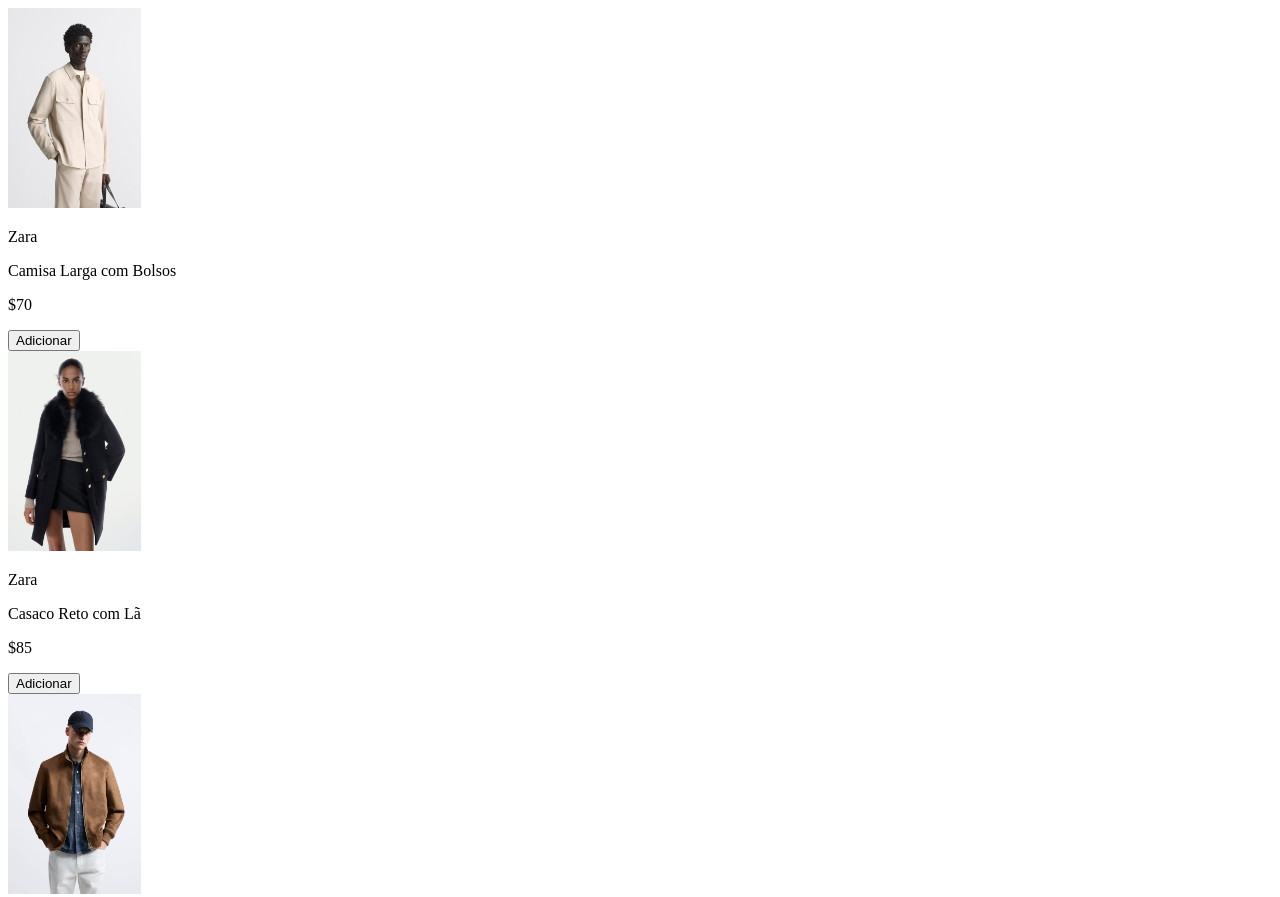
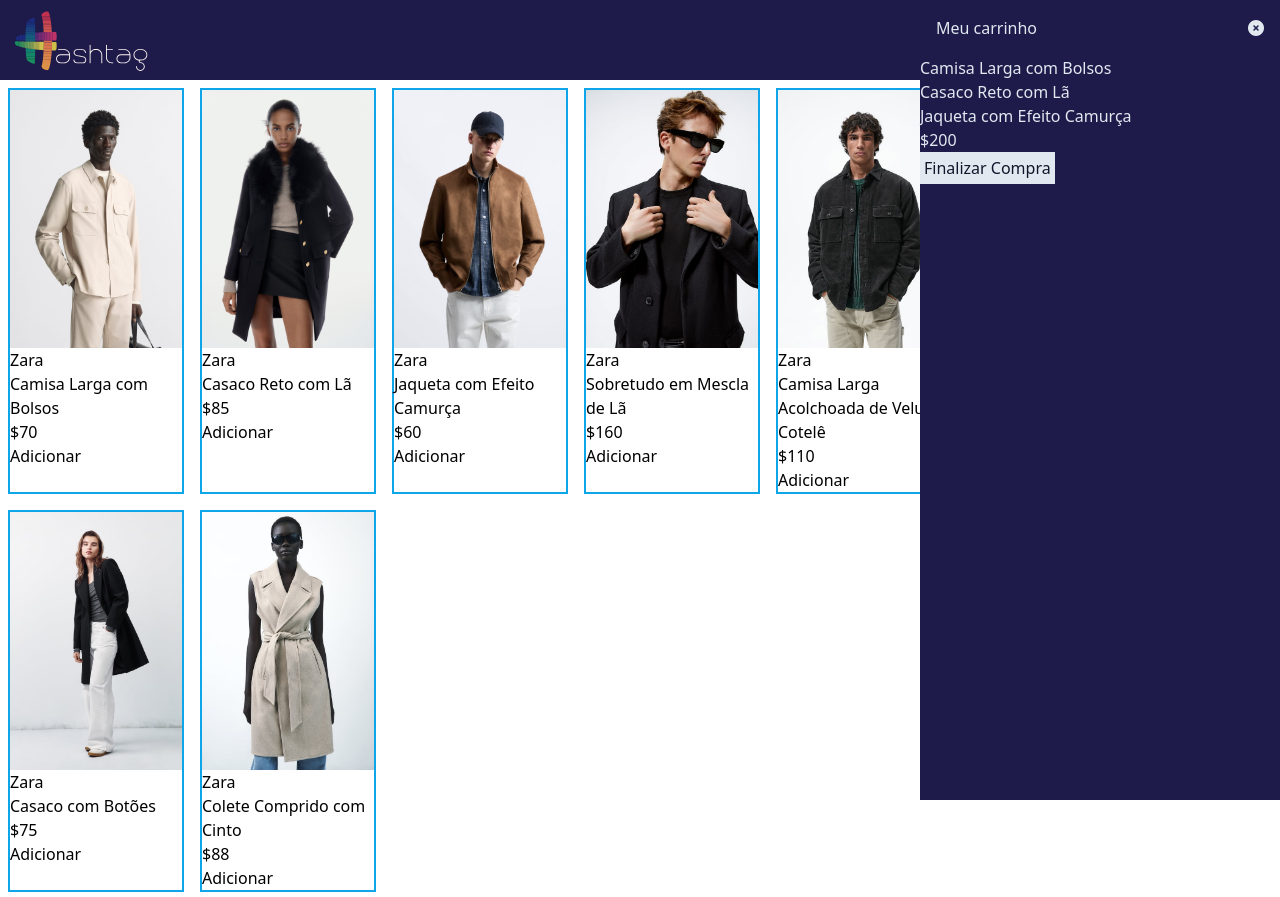
Before and after one commit to Medonca09/e-commerce, a website built with Vite: page index.html in a window 1280 px wide. Shown: the top 897 px of the page. Built offline with nearby package versions, Linux system fonts and the light colour scheme.

Commit message:
criação da inteligência do site

```diff
--- a/index.html
+++ b/index.html
@@ -4,13 +4,36 @@
   <meta charset="UTF-8">
   <meta name="viewport" content="width=device-width, initial-scale=1.0">
   <link rel="stylesheet" href="./style.css">
-  <title>Document</title>
+  <link rel="stylesheet" href="https://cdnjs.cloudflare.com/ajax/libs/font-awesome/6.4.2/css/all.min.css" integrity="sha512-z3gLpd7yknf1YoNbCzqRKc4qyor8gaKU1qmn+CShxbuBusANI9QpRohGBreCFkKxLhei6S9CQXFEbbKuqLg0DA==" crossorigin="anonymous" referrerpolicy="no-referrer" />
+
+  <title>Magazine Hashtag</title>
 </head>
 <body>
-  <header></header>
+  <section id="carrinho" class="fixed top-0 right-[0px] bg-indigo-950 h-screen w-[360px] text-slate-200">
+    <div id="cabecalho-carrinho" class="flex justify-between m-4">
+      <p>Meu carrinho</p>
+      <button id="fechar-carrinho">
+        <i class="fa-solid fa-circle-xmark"></i>
+      </button>
+    </div>
+    <section>
+      <p>Camisa Larga com Bolsos</p>
+      <p>Casaco Reto com Lã</p>
+      <p>Jaqueta com Efeito Camurça</p>
+    </section>
+    <p id="preco-total">$200</p>
+    <button class="bg-slate-200 text-slate-900 p-1">Finalizar Compra</button>
+  </section>
+  <header class="flex bg-indigo-950 p-2 justify-between">
+    <img class="h-16" src="./assets/logo/hashtag.svg" alt="Logo do Magazine Hashtag"/>
+    <div class="text-slate-200 flex gap-2 items-end mx-2">
+      <button id="abrir-carrinho"><i class="fa-solid fa-cart-shopping"></i></button>
+      <button><i class="fa-solid fa-user"></i></button>
+    </div>
+  </header>
   <main>
-    <section id="container-produto"></section>
+    <section id="container-produto" class="flex flex-wrap"></section>
   </main>
-  <script src="./main.js"></script>
+  <script type="module" src="./main.js"></script>
 </body>
 </html>
--- a/main.js
+++ b/main.js
@@ -1,3 +1,5 @@
+import { inicializarCarrinho } from "./src/menuCarrinho";
+
 const catalogo = [
   {
     id: 1,
@@ -66,17 +68,18 @@
 ];
 
 for (const produtoCatalago of catalogo){
-  const cartaoProduto = `<div id="card-produto-1">
+  const cartaoProduto = `<div class="border-solid border-2 border-sky-500 w-44 m-2" id="card-produto-${produtoCatalago.id}">
 <img
   src="./assets/img/${produtoCatalago.imagem}"
-  alt="Produto 1 do Magazine Hashtag"
-  style="height: 200px;"
+  alt="Produto 1 do Magazine Hashtag;"
 />
-<p>${produtoCatalago.marca}</p>
+<p class="marca">${produtoCatalago.marca}</p>
 <p>${produtoCatalago.nome}</p>
 <p>$${produtoCatalago.preco}</p>
 <button>Adicionar</button>
 </div>`;
 
 document.getElementById("container-produto").innerHTML += cartaoProduto;
+
 }
+inicializarCarrinho();
--- a/package.json
+++ b/package.json
@@ -9,6 +9,9 @@
     "preview": "vite preview"
   },
   "devDependencies": {
+    "autoprefixer": "^10.4.15",
+    "postcss": "^8.4.29",
+    "tailwindcss": "^3.3.3",
     "vite": "^4.4.5"
   }
 }
--- /dev/null
+++ b/postcss.config.js
@@ -0,0 +1,6 @@
+export default {
+    plugins: {
+      tailwindcss: {},
+      autoprefixer: {},
+    }
+  }
--- /dev/null
+++ b/src/menuCarrinho.js
@@ -0,0 +1,17 @@
+function abrirCarrinho() {
+    document.getElementById("carrinho").classList.add("right-[-360px]");
+    document.getElementById("carrinho").classList.remove("right-[0px]");
+}
+
+function fecharCarrinho() {
+    document.getElementById("carrinho").classList.remove("right-[0px]");
+    document.getElementById("carrinho").classList.add("right-[-360px]");
+}
+
+export function inicializarCarrinho() {
+    const botaoFecharCarrinho = document.getElementById("fechar-carrinho");
+    const botaoAbrirCarrinho = document.getElementById("abrir-carrinho");
+
+    botaoFecharCarrinho.addEventListener('click', fecharCarrinho);
+    botaoAbrirCarrinho.addEventListener('click', abrirCarrinho);
+}
--- a/style.css
+++ b/style.css
@@ -0,0 +1,3 @@
+@tailwind base;
+@tailwind components;
+@tailwind utilities;
--- /dev/null
+++ b/tailwind.config.js
@@ -0,0 +1,8 @@
+/** @type {import('tailwindcss').Config} */
+export default {
+  content: ["./src/**/*.{html,js}", "./*.{html,js}"],
+  theme: {
+    extend: {},
+  },
+  plugins: [],
+}
```
Also changed, not shown: 1 other file.
